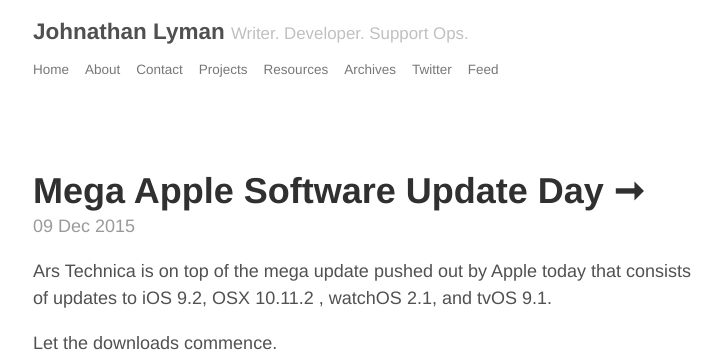
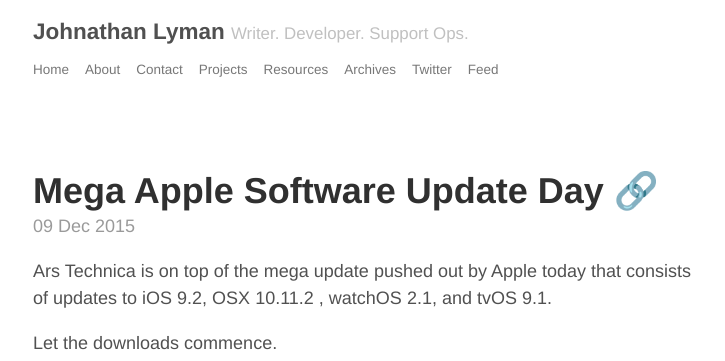
Before and after one commit to jelyman2/jelyman2.github.com, a Jekyll site: the page built from index.html, in a window 1280 px wide and 900 px high. Shown: the top 361 px of the window, without its empty margins (274-999 px from the left). Built offline with Jekyll 4.4.1, drawn with Linux system fonts in a browser that asks for light colours; the list of posts is cut into pages by our own code; comment, search, counter and statistics services are not loaded.

Commit message:
Changed link post unicode symbol

```diff
--- a/index.html
+++ b/index.html
@@ -7,7 +7,7 @@ title: Home
   {% for post in paginator.posts %}
   <article class="post">
     {% if post.link %}
-      <h1 class="post-title"><i class="fa fa-bookmark permalink"></i> <a href="{{ post.link }}">{{ post.title }}</a> &#x279e;</h1>
+      <h1 class="post-title"><i class="fa fa-bookmark permalink"></i> <a href="{{ post.link }}">{{ post.title }}</a> &#x1f517;</h1>
     {% else %}
       <h1 class="post-title"><a href="{{ site.url }}{{ page.url }}" rel="bookmark" title="{{ post.title }}">{{ post.title }}</a></h1>
     {% endif %}
```
